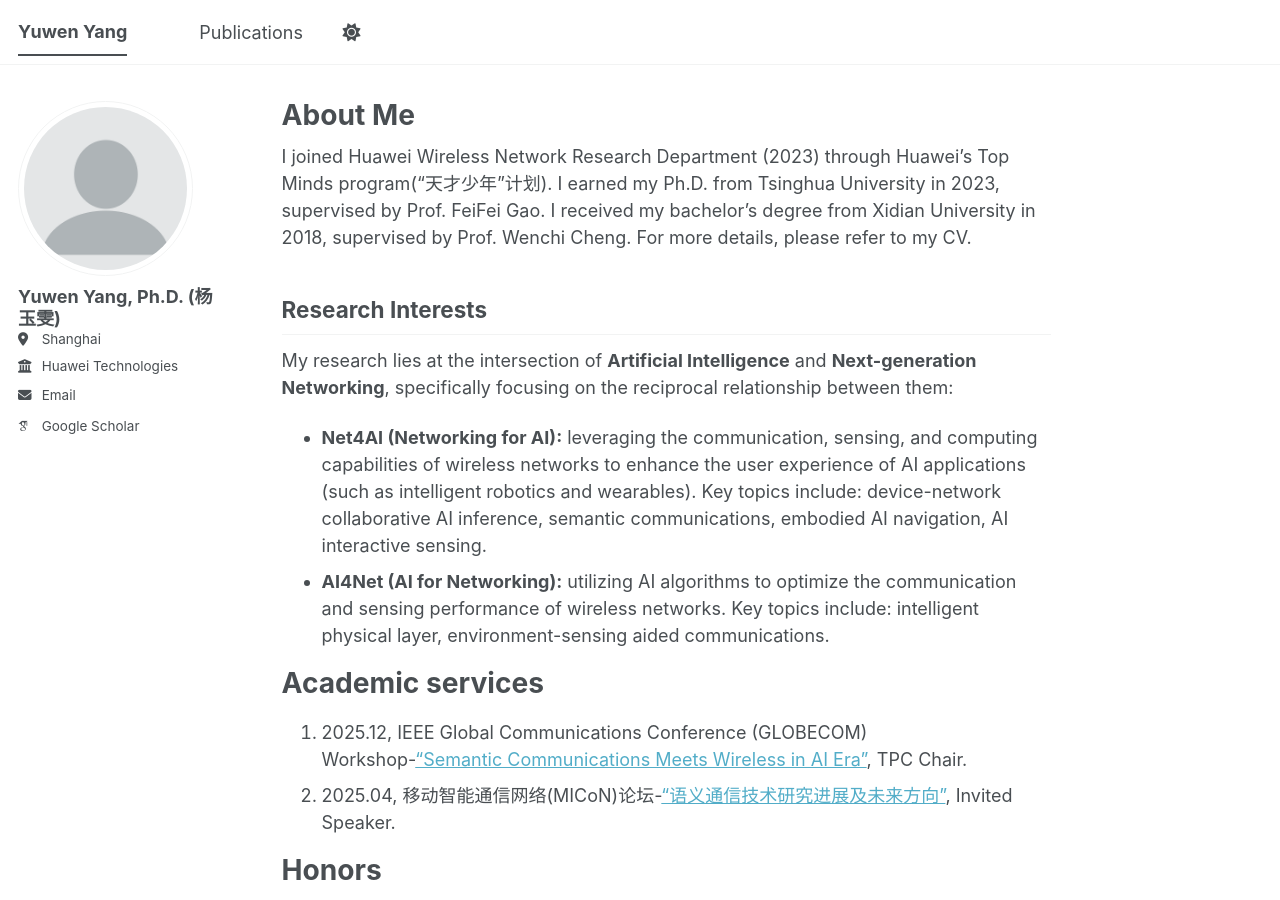
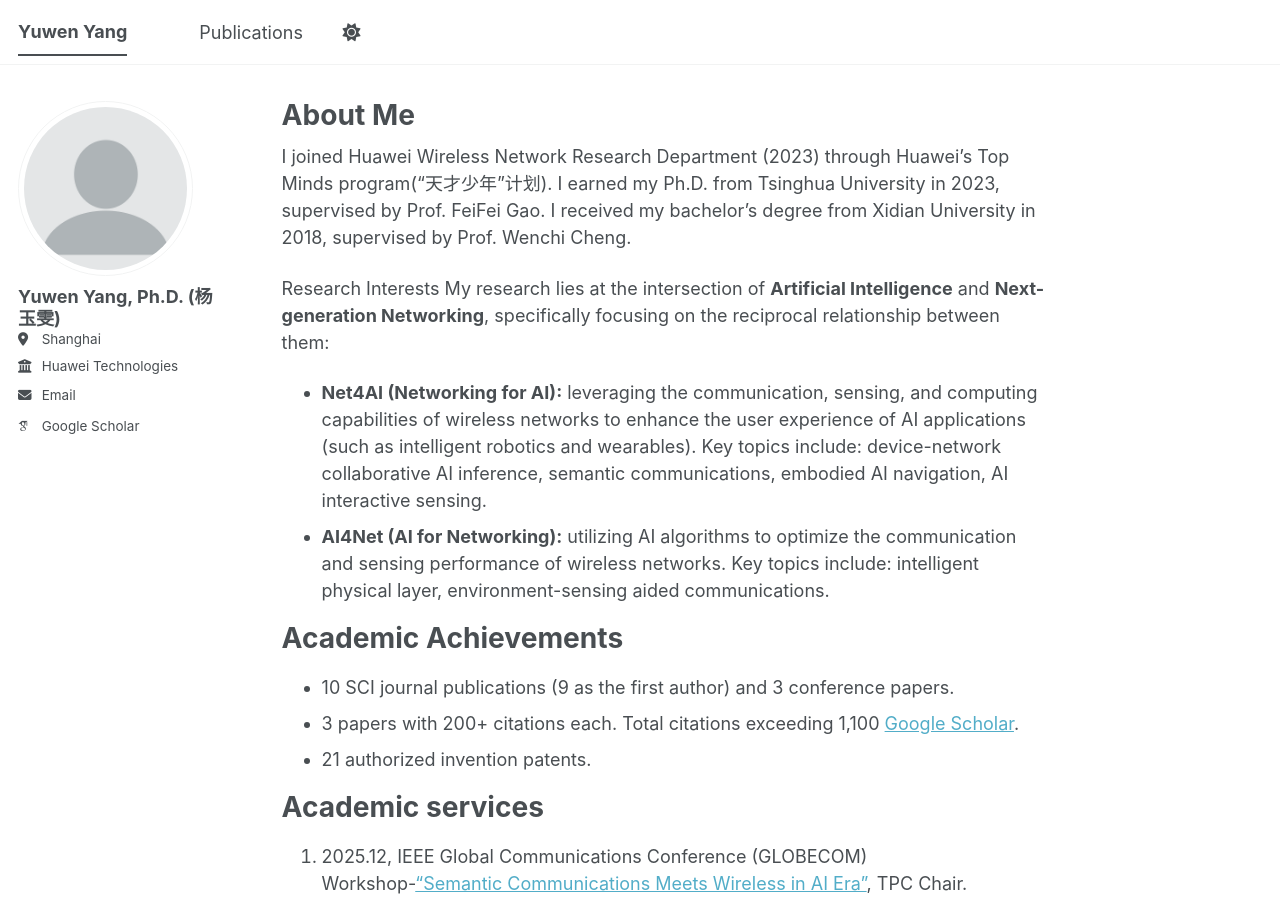
Before and after one commit to yangyuwenyang/yangyuwenyang.github.io, a Jekyll site: the page built from _pages/about.md, in a window 1280 px wide and 900 px high. Built offline with Jekyll 4.4.1, drawn with Linux system fonts in a browser that asks for light colours; some web fonts are replaced; a script bundle is joined from its source files by our own code; library files that are not in the unit come from our copies.

Commit message:
Update about.md

```diff
--- a/_pages/about.md
+++ b/_pages/about.md
@@ -7,14 +7,21 @@ redirect_from:
   - /about.html
 ---
 
-I joined Huawei Wireless Network Research Department (2023) through Huawei’s Top Minds program(“天才少年”计划). I earned my Ph.D. from Tsinghua University in 2023, supervised by Prof. FeiFei Gao. I received my bachelor's degree from Xidian University in 2018, supervised by Prof. Wenchi Cheng. For more details, please refer to my CV.
+I joined Huawei Wireless Network Research Department (2023) through Huawei’s Top Minds program(“天才少年”计划). I earned my Ph.D. from Tsinghua University in 2023, supervised by Prof. FeiFei Gao. I received my bachelor's degree from Xidian University in 2018, supervised by Prof. Wenchi Cheng.
 
 
-## Research Interests
+Research Interests
 My research lies at the intersection of **Artificial Intelligence** and **Next-generation Networking**, specifically focusing on the reciprocal relationship between them:
 
 * **Net4AI (Networking for AI):** leveraging the communication, sensing, and computing capabilities of wireless networks to enhance the user experience of AI applications (such as intelligent robotics and wearables). Key topics include: device-network collaborative AI inference, semantic communications, embodied AI navigation, AI interactive sensing.
 * **AI4Net (AI for Networking):** utilizing AI algorithms to optimize the communication and sensing performance of wireless networks. Key topics include: intelligent physical layer, environment-sensing aided communications.
+
+
+Academic Achievements
+======
+- 10 SCI journal publications (9 as the first author) and 3 conference papers.
+- 3 papers with 200+ citations each. Total citations exceeding 1,100 [Google Scholar](https://scholar.google.com.hk/citations?hl=zh-CN&user=u-Nbg0wAAAAJ).
+- 21 authorized invention patents.
 
 
 Academic services
```
